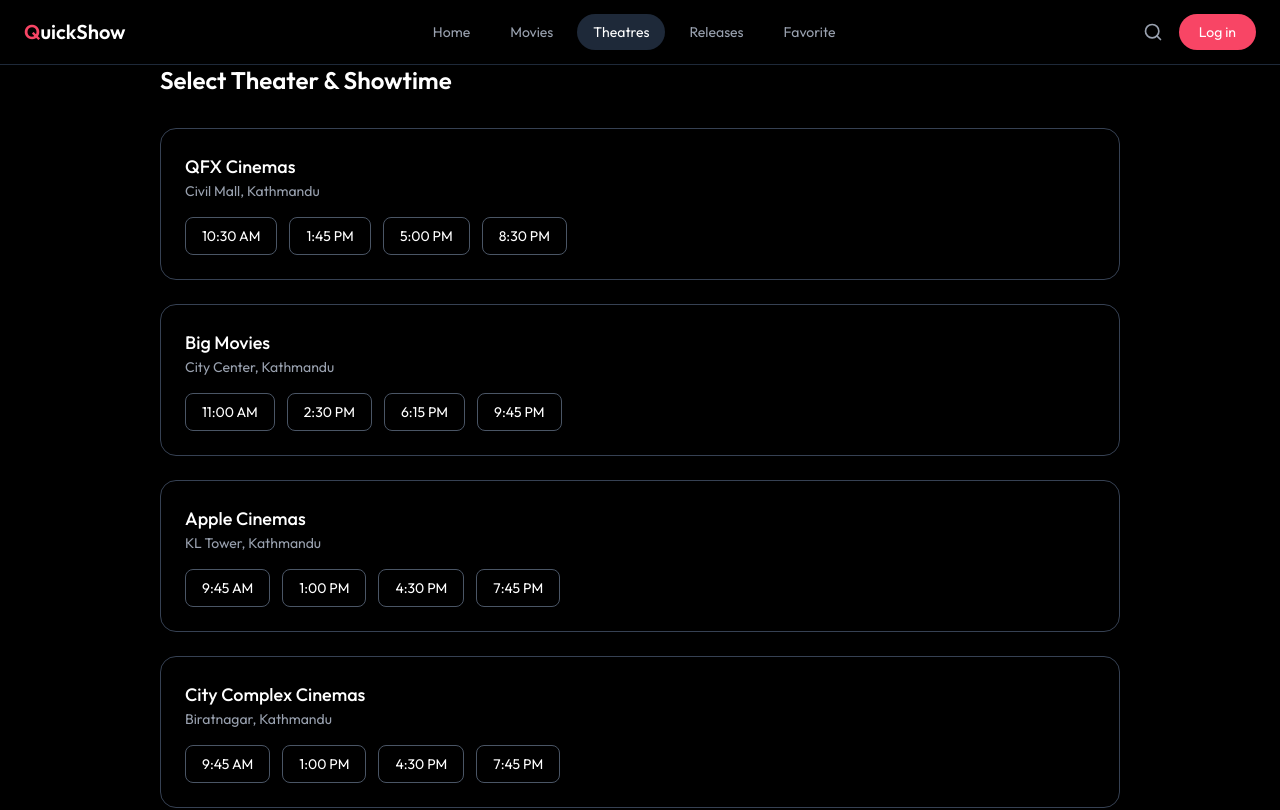
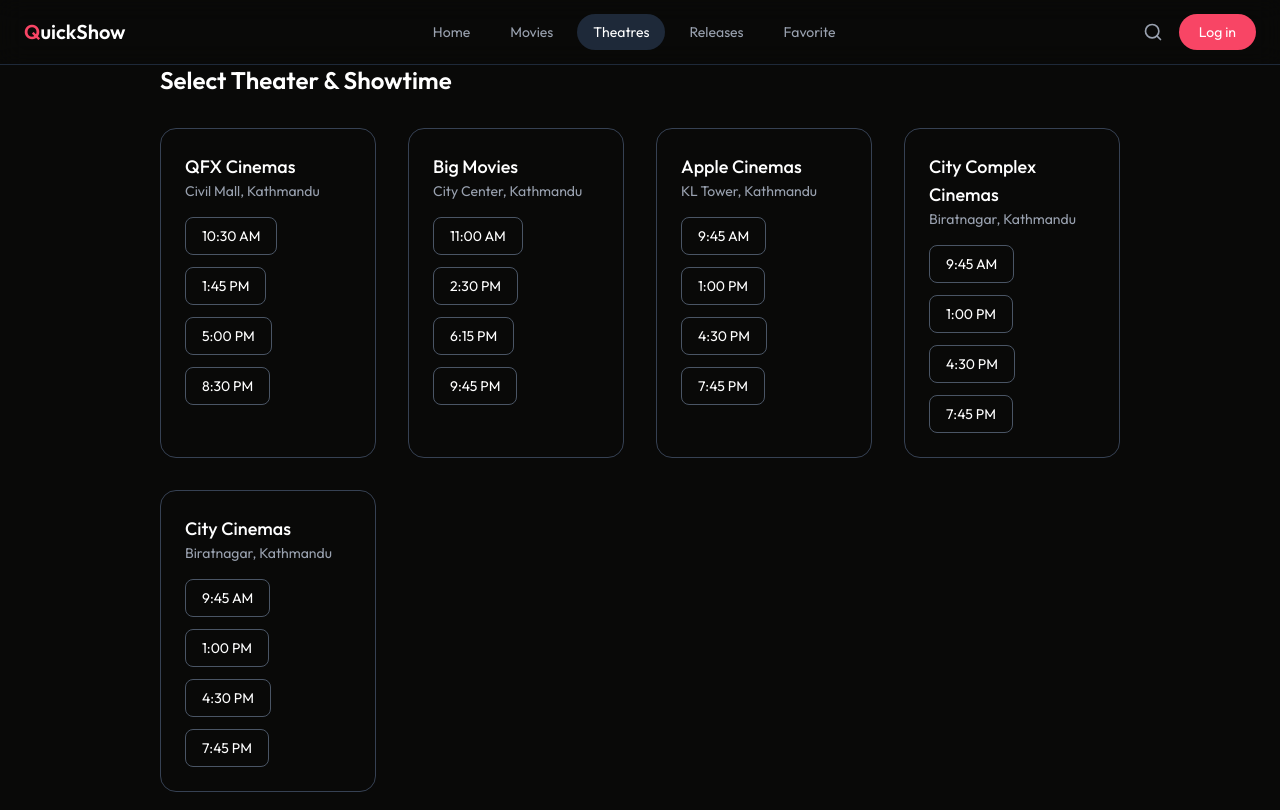
Before and after one commit to Parvesh-ops/Movie-Ticket-Booking, a React (Vite) app in the folder Movie_Ticket_Booking/: page /theatres in a window 1280 px wide. Shown: the top 810 px of the page. Built offline with nearby package versions, Linux system fonts and the light colour scheme.

Commit message:
making some changes in theaters.jsx

```diff
--- a/Movie_Ticket_Booking/src/pages/Theaters.jsx
+++ b/Movie_Ticket_Booking/src/pages/Theaters.jsx
@@ -39,13 +39,13 @@ const Theaters = () => {
   const { id, date } = useParams(); // movie id & selected date
 
   return (
-    <div className="min-h-screen bg-black text-white px-6 md:px-16 lg:px-40 py-16">
+    <div className="min-h-screen text-white px-6 md:px-16 lg:px-40 py-16">
 
       <h1 className="text-2xl font-semibold mb-8">
         Select Theater & Showtime
       </h1>
 
-      <div className="flex flex-col gap-6">
+      <div className="grid grid-cols-1 sm:grid-cols-2 md:grid-cols-3 lg:grid-cols-4 gap-8">
         {dummyTheatersData.map(theater => (
           <div
             key={theater.id}
```
